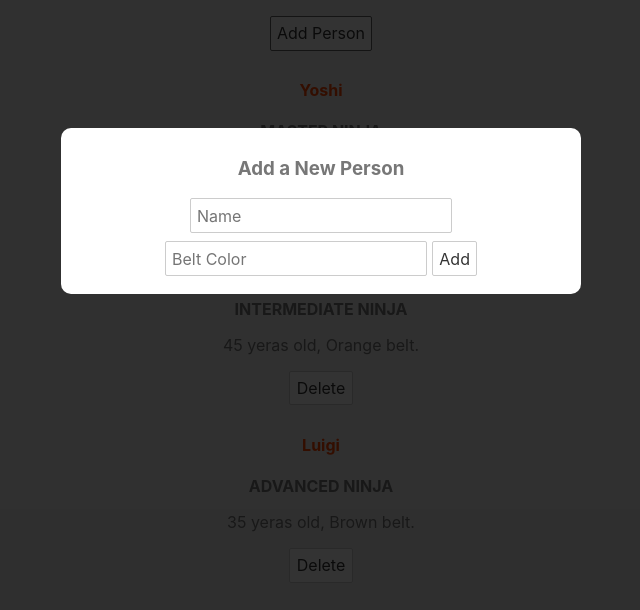
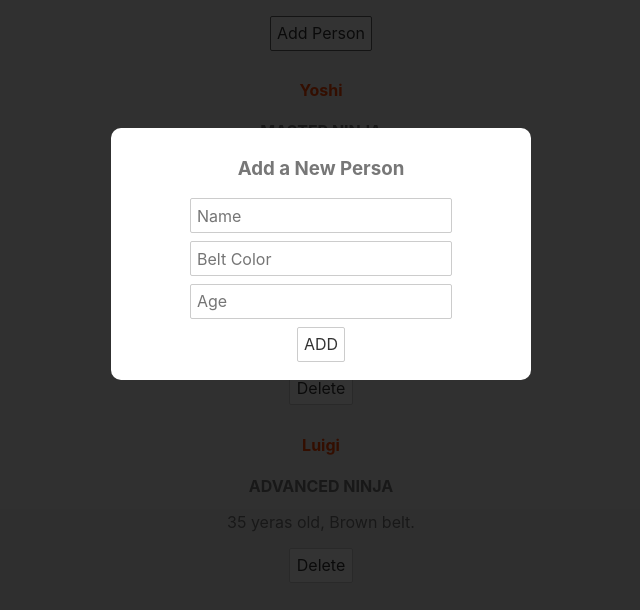
Before and after one commit to Pathum312/Svelte_Tutorial, a Svelte app: page / in a window 1280 px wide. Both pictures are taken after a click on the button "Add Person". Shown: the top 610 px of the page, without its empty margins (319-959 px from the left). Built offline with nearby package versions, Linux system fonts and the light colour scheme.

Commit message:
Forms - Part 1

```diff
--- /dev/null
+++ b/src/AddPersonForm.svelte
@@ -0,0 +1,21 @@
+<script>
+    let name;
+    let beltColor;
+    let age;
+
+    const handleSubmit = () => {
+        console.log({ name, beltColor, age });
+    };
+</script>
+
+<h3>Add a New Person</h3>
+<!-- preventDefault is used to stop the page from refreshing after submit -->
+<form on:submit|preventDefault={handleSubmit}>
+    <input type="text" placeholder="Name" bind:value={name} />
+    <input type="text" placeholder="Belt Color" bind:value={beltColor} />
+    <input type="number" placeholder="Age" bind:value={age} />
+    <br />
+    <button>ADD</button>
+</form>
+
+<style></style>
--- a/src/App.svelte
+++ b/src/App.svelte
@@ -1,5 +1,6 @@
 <script>
     import Modal from './Modal.svelte';
+    import AddPersonForm from './AddPersonForm.svelte';
 
     let showModal = false;
 
@@ -21,13 +22,7 @@
 
 <!-- Props can be added to modals for better data interaction and manipulation -->
 <Modal isPromo={false} {showModal} on:click={toggleModal}>
-    <h3>Add a New Person</h3>
-    <form>
-        <input type="text" placeholder="Name" />
-        <input type="text" placeholder="Belt Color" />
-
-        <button>Add</button>
-    </form>
+    <AddPersonForm />
 </Modal>
 <main>
     <button on:click={toggleModal}>Add Person</button>
--- a/src/Modal.svelte
+++ b/src/Modal.svelte
@@ -24,7 +24,7 @@
     .modal {
         padding: 10px;
         border-radius: 10px;
-        max-width: 500px;
+        max-width: 400px;
         margin: 10% auto;
         text-align: center;
         background: white;
```
